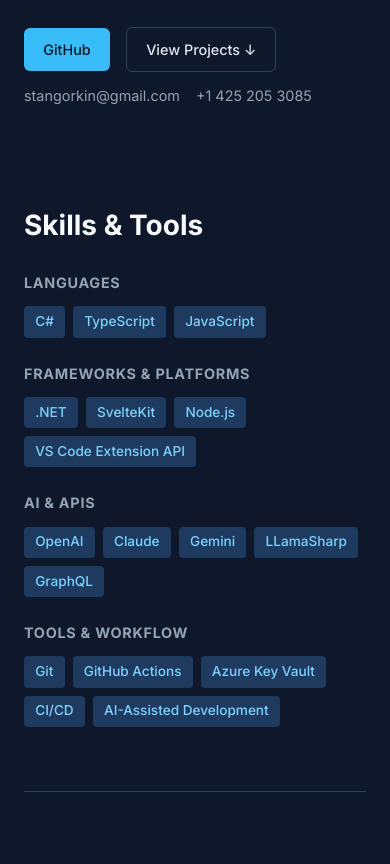
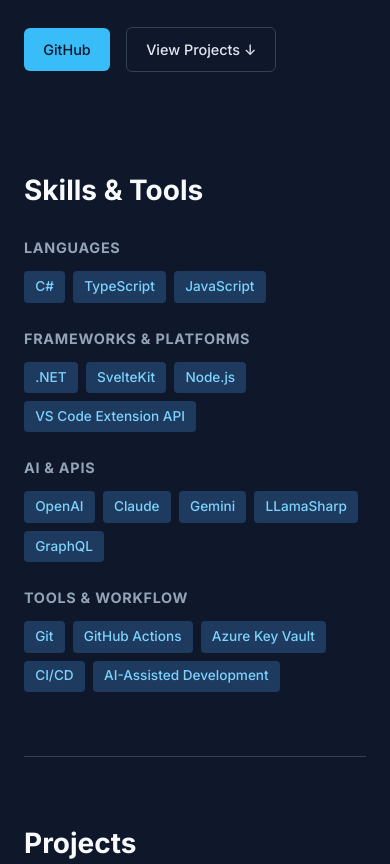
Before and after one commit to stangorkin/Portfolio, a SvelteKit app: page / in a window 390 px wide. Shown: the part 857-1721 px from the top of the page. Built offline with nearby package versions, Linux system fonts and the light colour scheme; no server answers.

Commit message:
remove email/phone from hero, clean up unused CSS

```diff
--- a/src/routes/+page.svelte
+++ b/src/routes/+page.svelte
@@ -88,8 +88,6 @@
 	<div class="hero-links">
 		<a class="btn-primary" href="https://github.com/stangorkin" target="_blank" rel="noopener noreferrer">GitHub</a>
 		<a class="btn-secondary" href="#projects">View Projects ↓</a>
-		<a href="mailto:stangorkin@gmail.com">stangorkin@gmail.com</a>
-		<a href="tel:+14252053085">+1 425 205 3085</a>
 	</div>
 </section>
 
@@ -332,14 +330,6 @@
 		color: var(--color-accent);
 	}
 
-	.hero-links a:not(.btn-primary):not(.btn-secondary) {
-		color: var(--color-muted);
-	}
-
-	.hero-links a:not(.btn-primary):not(.btn-secondary):hover {
-		color: var(--color-accent);
-	}
-
 	.skills {
 		padding: 4rem 0;
 		border-bottom: 1px solid var(--color-border);
```
